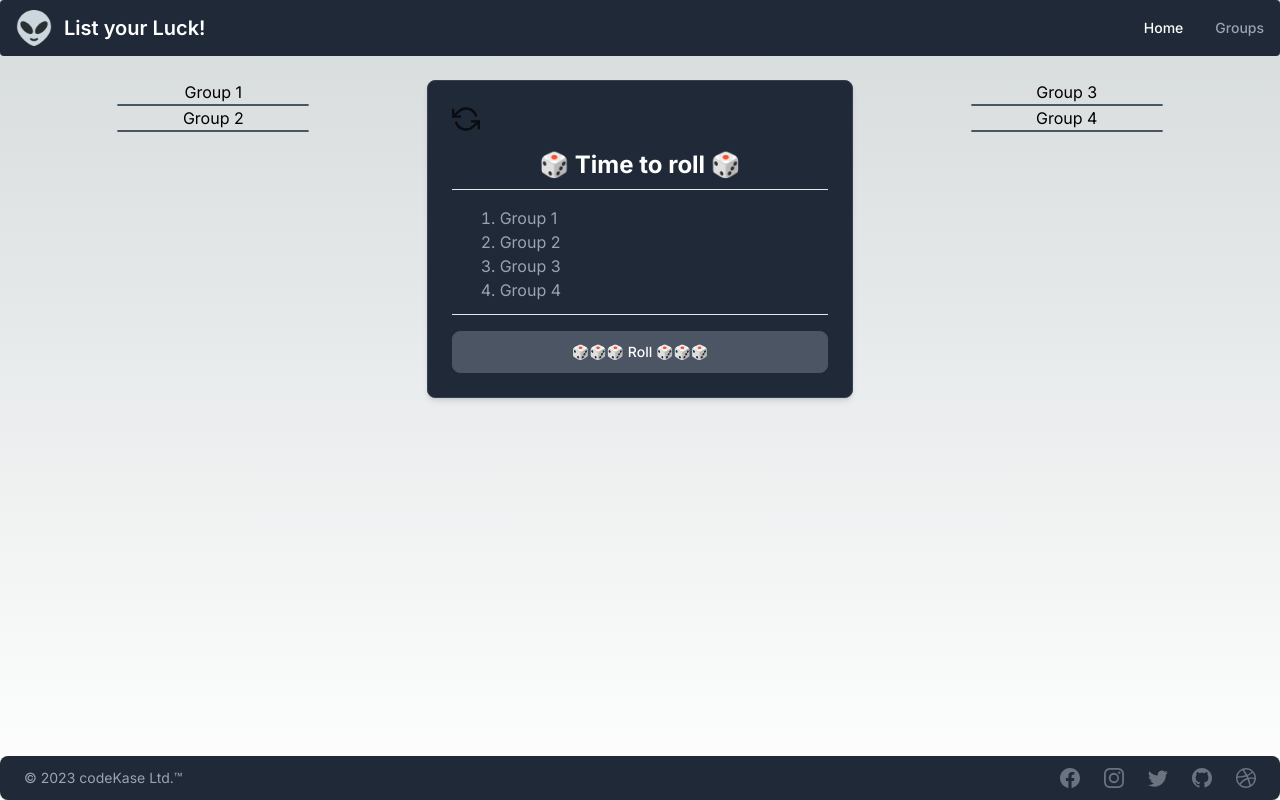
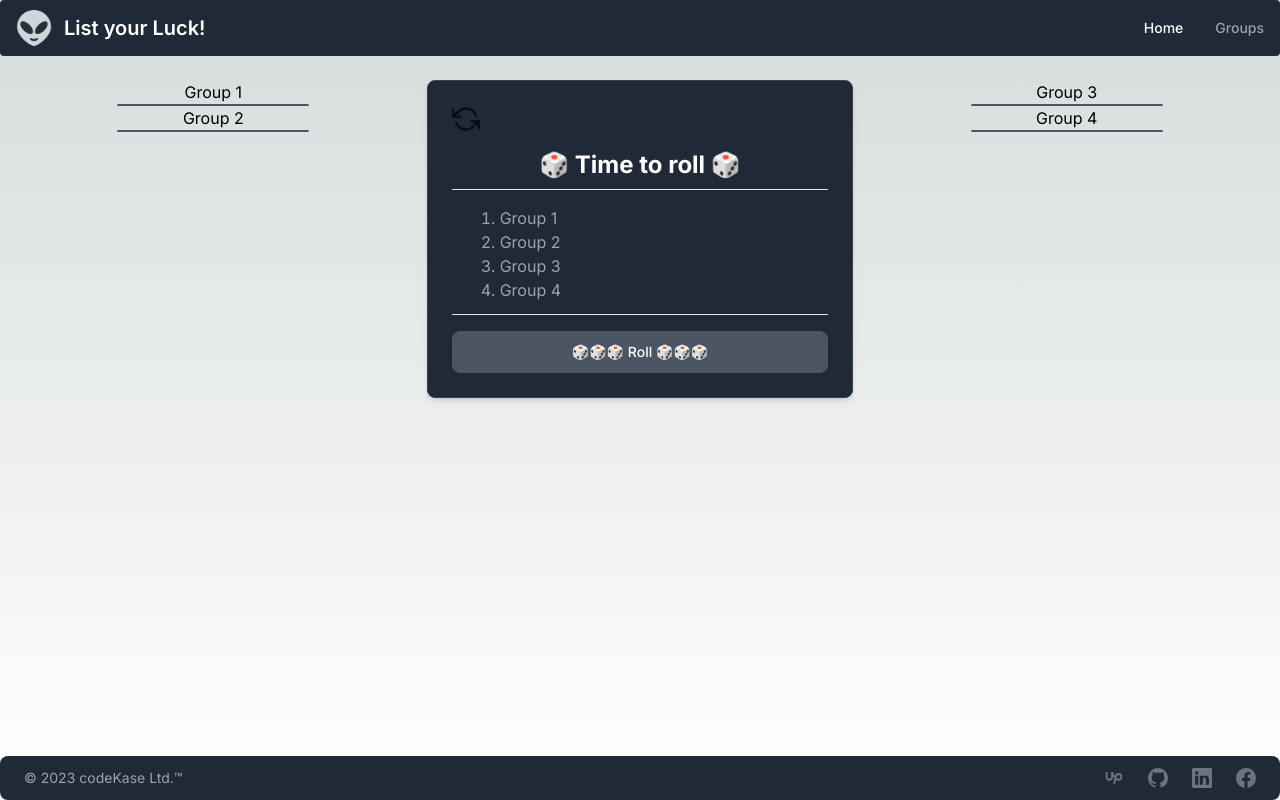
Before and after one commit to CaseySMiller/list_roller, a Next.js app: page / in a window 1280 px wide. Built offline with nearby package versions, Linux system fonts and the light colour scheme.

Commit message:
made navbar reflect active page and updated footer links

```diff
--- a/app/components/CustomFooter/CustomFooter.tsx
+++ b/app/components/CustomFooter/CustomFooter.tsx
@@ -1,13 +1,17 @@
 // "use client";
 
 import { Footer } from "flowbite-react";
+import Link from "next/link";
 import {
   BsDribbble,
   BsFacebook,
   BsGithub,
+  BsLinkedin,
   BsInstagram,
   BsTwitter,
 } from "react-icons/bs";
+import { BiLogoUpwork } from "react-icons/bi";
+
 
 const CustomFooter = () => {
   return (
@@ -15,11 +19,38 @@ const CustomFooter = () => {
       <div className="w-full sm:flex sm:items-center sm:justify-between">
         <Footer.Copyright href="#" by="codeKase Ltd.™" year={2023} />
         <div className="flex space-x-6 sm:mt-0 sm:justify-center">
-          <Footer.Icon href="#" icon={BsFacebook} />
-          <Footer.Icon href="#" icon={BsInstagram} />
-          <Footer.Icon href="#" icon={BsTwitter} />
-          <Footer.Icon href="#" icon={BsGithub} />
-          <Footer.Icon href="#" icon={BsDribbble} />
+        <Link
+            href="https://www.upwork.com/freelancers/~01332533512b7b4849"
+            target="_blank"
+            rel="noopener noreferrer"
+            className="text-gray-500 dark:hover:text-white"
+          >
+            <Footer.Icon icon={BiLogoUpwork} />
+          </Link>
+          <Link
+            href="https://github.com/CaseySMiller"
+            target="_blank"
+            rel="noopener noreferrer"
+            className="text-gray-500 dark:hover:text-white"
+          >
+            <Footer.Icon icon={BsGithub} />
+          </Link>
+          <Link
+            href="https://www.linkedin.com/in/casey-miller-3b376444/"
+            target="_blank"
+            rel="noopener noreferrer"
+            className="text-gray-500 dark:hover:text-white"
+          >
+            <Footer.Icon icon={BsLinkedin} />
+          </Link>
+          <Link
+            href="https://www.facebook.com/profile.php?id=61554002825177"
+            target="_blank"
+            rel="noopener noreferrer"
+            className="text-gray-500 dark:hover:text-white"
+          >
+            <Footer.Icon icon={BsFacebook} />
+          </Link>
         </div>
       </div>
     </Footer>
--- a/app/components/CustomNav/CustomNav.tsx
+++ b/app/components/CustomNav/CustomNav.tsx
@@ -1,9 +1,12 @@
 "use client";
 
 import Link from "next/link";
-import { Navbar, Dropdown } from "flowbite-react";
+import { Navbar, } from "flowbite-react";
+import { usePathname } from "next/navigation";
 
 function CustomNav() {
+  const pathname = usePathname();
+
   return (
     <Navbar fluid rounded>
       <Navbar.Brand as={Link} href="/">
@@ -18,10 +21,10 @@ function CustomNav() {
       </Navbar.Brand>
       <Navbar.Toggle />
       <Navbar.Collapse>
-        <Navbar.Link href="/" active>
+        <Navbar.Link as={Link} href="/" active={pathname === "/" ? true : false}>
           Home
         </Navbar.Link>
-        <Navbar.Link as={Link} href="/groups">
+        <Navbar.Link as={Link} href="/groups" active={pathname === "/groups" ? true : false}>
           Groups
         </Navbar.Link>
         {/* <Navbar.Link as={Link} href="/test">
```
